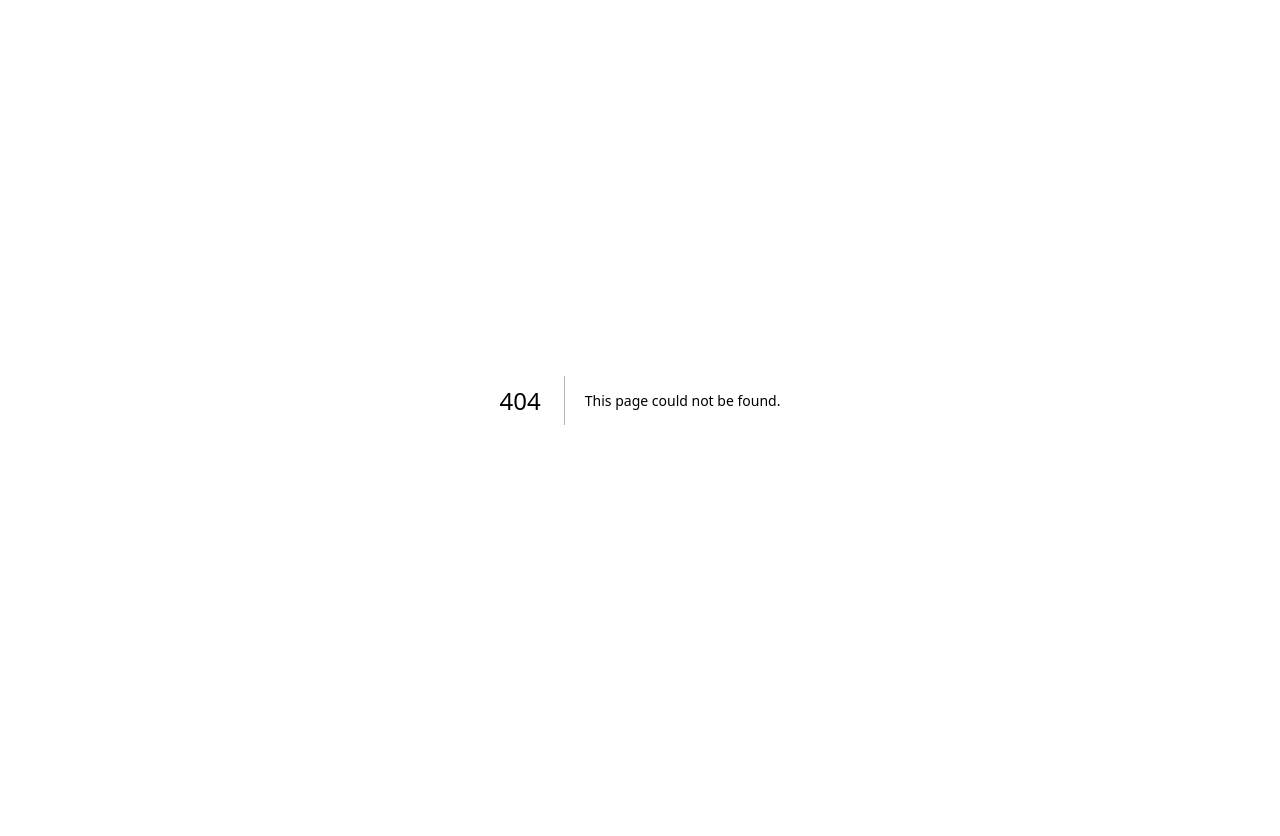
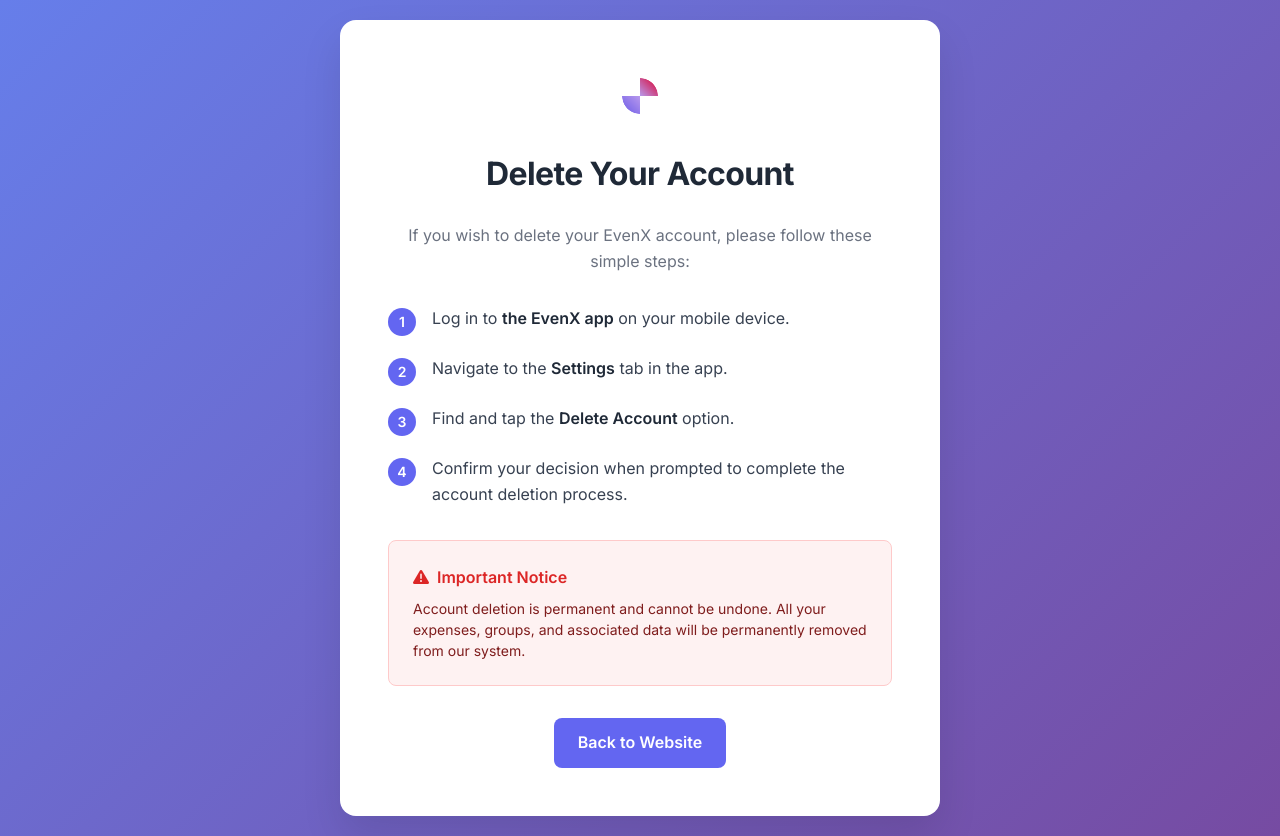
Before and after one commit to Praxis-Innovations/pi-evenx-website, a Next.js app: page /account-deletion in a window 1280 px wide. Before the commit this address had no page. Before the commit the page ends 800 px from the top, so only its background shows below. Built offline with nearby package versions, Linux system fonts and the light colour scheme.

Commit message:
Add account deletion page and update footer links

```diff
--- /dev/null
+++ b/app/account-deletion/page.tsx
@@ -0,0 +1,176 @@
+'use client';
+
+import React from 'react';
+import Image from 'next/image';
+import Link from 'next/link';
+
+export default function AccountDeletionPage() {
+  const styles = {
+    accountDeletionPage: {
+      minHeight: '100vh',
+      display: 'flex',
+      alignItems: 'center',
+      justifyContent: 'center',
+      background: 'linear-gradient(135deg, #667eea 0%, #764ba2 100%)',
+      padding: '20px',
+      fontFamily: '"Inter", sans-serif',
+    },
+    container: {
+      background: 'white',
+      padding: '3rem',
+      borderRadius: '16px',
+      boxShadow: '0 20px 40px rgba(0, 0, 0, 0.1)',
+      maxWidth: '600px',
+      width: '100%',
+      textAlign: 'center' as const,
+    },
+    logo: {
+      display: 'flex',
+      justifyContent: 'center',
+      marginBottom: '1.5rem',
+    },
+    title: {
+      fontSize: '2rem',
+      fontWeight: 700,
+      color: '#1f2937',
+      marginBottom: '1.5rem',
+      letterSpacing: '-0.02em',
+    },
+    subtitle: {
+      color: '#6b7280',
+      marginBottom: '2rem',
+      lineHeight: 1.6,
+      fontSize: '1rem',
+    },
+    instructionsList: {
+      textAlign: 'left' as const,
+      marginBottom: '2rem',
+      padding: '0',
+      listStyle: 'none' as const,
+    },
+    instructionItem: {
+      display: 'flex',
+      alignItems: 'flex-start',
+      marginBottom: '1.25rem',
+      fontSize: '1rem',
+      lineHeight: 1.6,
+    },
+    stepNumber: {
+      display: 'flex',
+      alignItems: 'center',
+      justifyContent: 'center',
+      width: '28px',
+      height: '28px',
+      borderRadius: '50%',
+      background: '#6366f1',
+      color: 'white',
+      fontSize: '0.875rem',
+      fontWeight: '600',
+      marginRight: '1rem',
+      flexShrink: 0,
+      marginTop: '2px',
+    },
+    instructionText: {
+      color: '#374151',
+      flex: 1,
+    },
+    strongText: {
+      fontWeight: 600,
+      color: '#1f2937',
+    },
+    warningBox: {
+      background: '#fef2f2',
+      border: '1px solid #fecaca',
+      borderRadius: '8px',
+      padding: '1.5rem',
+      marginBottom: '2rem',
+      textAlign: 'left' as const,
+    },
+    warningTitle: {
+      fontWeight: 600,
+      color: '#dc2626',
+      marginBottom: '0.5rem',
+      display: 'flex',
+      alignItems: 'center',
+      gap: '0.5rem',
+    },
+    warningText: {
+      color: '#7f1d1d',
+      fontSize: '0.875rem',
+      lineHeight: 1.5,
+    },
+    buttonContainer: {
+      display: 'flex',
+      justifyContent: 'center',
+    },
+    backButton: {
+      background: '#6366f1',
+      color: 'white',
+      border: 'none',
+      padding: '12px 24px',
+      borderRadius: '8px',
+      fontSize: '1rem',
+      fontWeight: 600,
+      cursor: 'pointer',
+      transition: 'background-color 0.3s ease, transform 0.2s ease',
+      textDecoration: 'none',
+      display: 'inline-block',
+    },
+  };
+
+  return (
+    <div style={styles.accountDeletionPage}>
+      <div style={styles.container}>
+        <div style={styles.logo}>
+          <Image src="/evenx-logo.png" alt="EvenX logo" width={56} height={56} />
+        </div>
+
+        <h1 style={styles.title}>Delete Your Account</h1>
+        <p style={styles.subtitle}>
+          If you wish to delete your EvenX account, please follow these simple steps:
+        </p>
+
+        <ol style={styles.instructionsList}>
+          <li style={styles.instructionItem}>
+            <span style={styles.stepNumber}>1</span>
+            <span style={styles.instructionText}>
+              Log in to <span style={styles.strongText}>the EvenX app</span> on your mobile device.
+            </span>
+          </li>
+          <li style={styles.instructionItem}>
+            <span style={styles.stepNumber}>2</span>
+            <span style={styles.instructionText}>
+              Navigate to the <span style={styles.strongText}>Settings</span> tab in the app.
+            </span>
+          </li>
+          <li style={styles.instructionItem}>
+            <span style={styles.stepNumber}>3</span>
+            <span style={styles.instructionText}>
+              Find and tap the <span style={styles.strongText}>Delete Account</span> option.
+            </span>
+          </li>
+          <li style={styles.instructionItem}>
+            <span style={styles.stepNumber}>4</span>
+            <span style={styles.instructionText}>
+              Confirm your decision when prompted to complete the account deletion process.
+            </span>
+          </li>
+        </ol>
+
+        <div style={styles.warningBox}>
+          <div style={styles.warningTitle}>
+            <i className="fas fa-exclamation-triangle"></i>
+            Important Notice
+          </div>
+          <p style={styles.warningText}>
+            Account deletion is permanent and cannot be undone. All your expenses, groups, and associated data will be permanently removed from our system.
+          </p>
+        </div>
+
+        <div style={styles.buttonContainer}>
+          <Link href="/" style={styles.backButton}>Back to Website</Link>
+        </div>
+      </div>
+    </div>
+  );
+}
--- a/components/Footer.tsx
+++ b/components/Footer.tsx
@@ -190,6 +190,9 @@
                 <a href="/terms_and_conditions.html" style={styles.footerLinkA}>Terms of Service</a>
               </li>
               <li style={styles.footerLink}>
+                <a href="/account-deletion" style={styles.footerLinkA}>Account Deletion</a>
+              </li>
+              <li style={styles.footerLink}>
                 <a href="#" style={styles.footerLinkA}>FAQ</a>
               </li>
             </ul>
```
